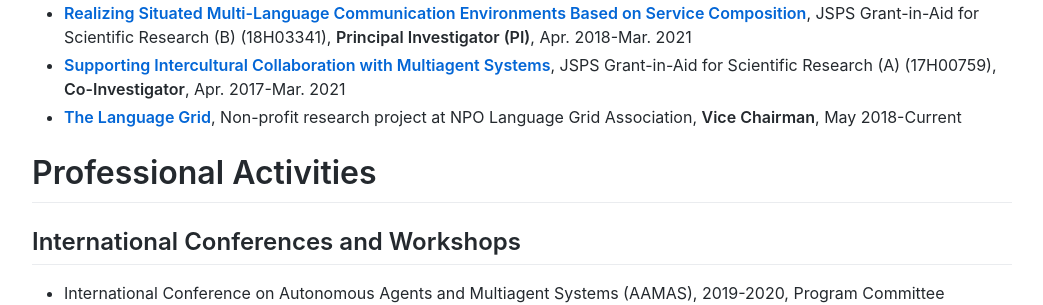
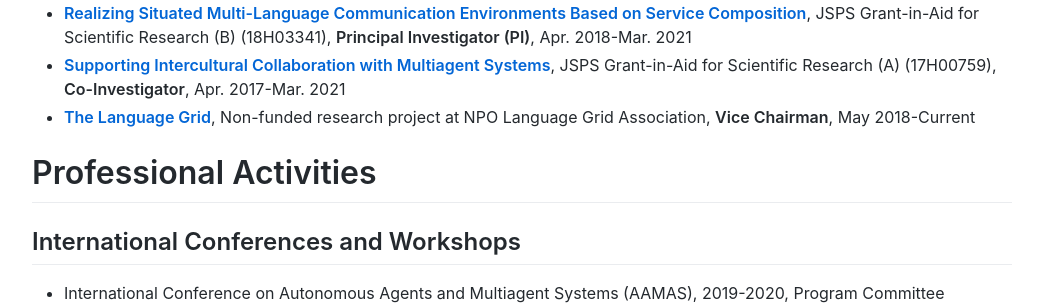
Before and after one commit to lindh/lindh.github.io, a Jekyll site: the page built from index.md, in a window 1280 px wide and 900 px high, scrolled down 1711 px. Shown: the part 153-458 px from the top of the window, without its empty margins (118-1161 px from the left). Built offline with Jekyll 4.4.1, drawn with Linux system fonts in a browser that asks for light colours; comment, search, counter and statistics services are not loaded.

Commit message:
Update index.md

```diff
--- a/index.md
+++ b/index.md
@@ -57,7 +57,7 @@ We aim at developing advanced technologies for Internet-based collaboration infr
 - **[Realizing IoT Services Based on Multiagent Systems](https://kaken.nii.ac.jp/en/grant/KAKENHI-PROJECT-20K21833/)**, JSPS Grant-in-Aid for Challenging Research (Exploratory) (20K21833), **Principal Investigator (PI)**, July. 2020-Mar. 2023
 - **[Realizing Situated Multi-Language Communication Environments Based on Service Composition](https://kaken.nii.ac.jp/en/grant/KAKENHI-PROJECT-18H03341/)**, JSPS Grant-in-Aid for Scientific Research (B) (18H03341), **Principal Investigator (PI)**, Apr. 2018-Mar. 2021
 - **[Supporting Intercultural Collaboration with Multiagent Systems](https://kaken.nii.ac.jp/en/grant/KAKENHI-PROJECT-17H00759/)**, JSPS Grant-in-Aid for Scientific Research (A) (17H00759), **Co-Investigator**, Apr. 2017-Mar. 2021
-- **[The Language Grid](http://langrid.org)**, Non-profit research project at NPO Language Grid Association, **Vice Chairman**, May 2018-Current
+- **[The Language Grid](http://langrid.org)**, Non-funded research project at NPO Language Grid Association, **Vice Chairman**, May 2018-Current
 
 # Professional Activities
 
```
